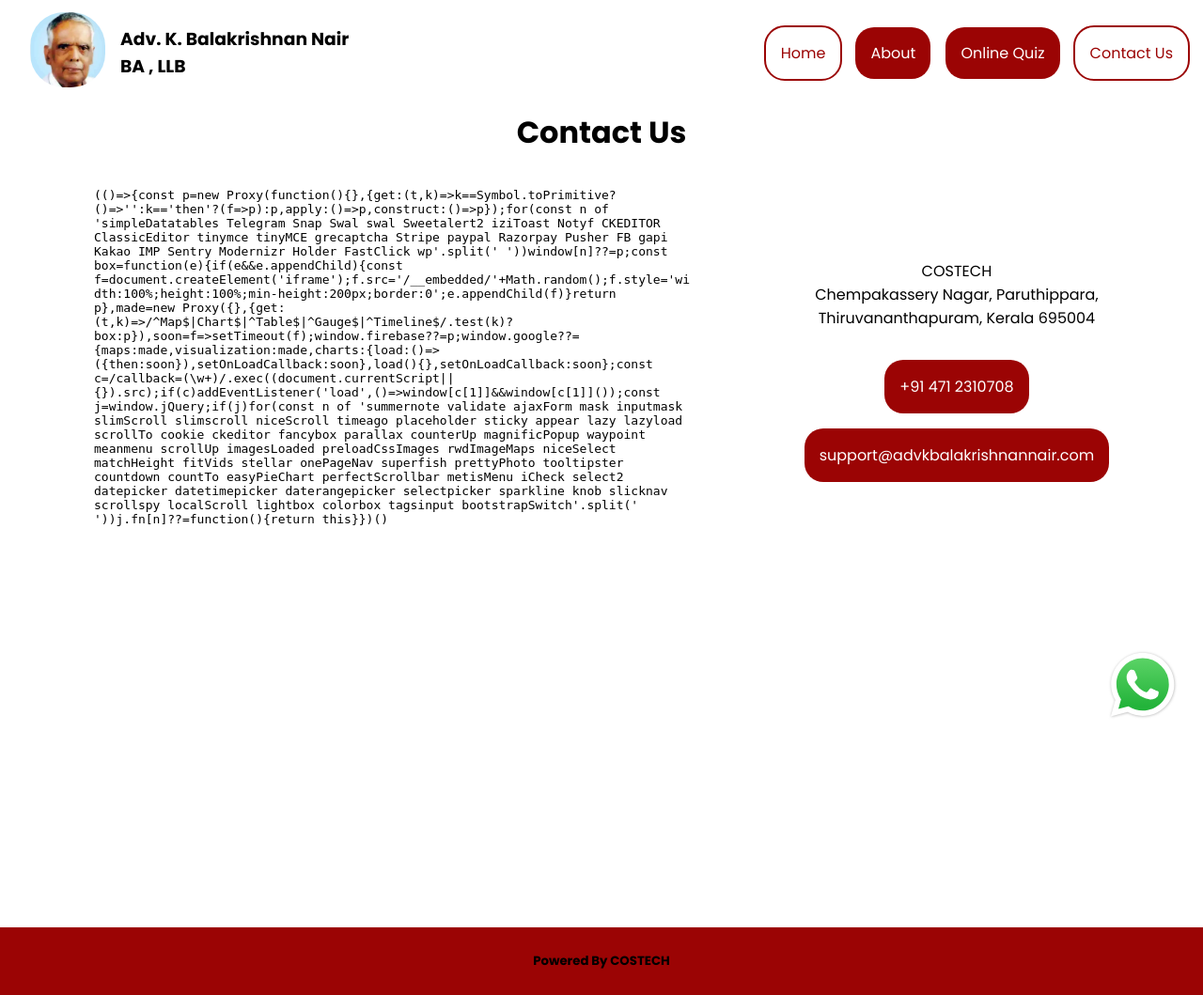
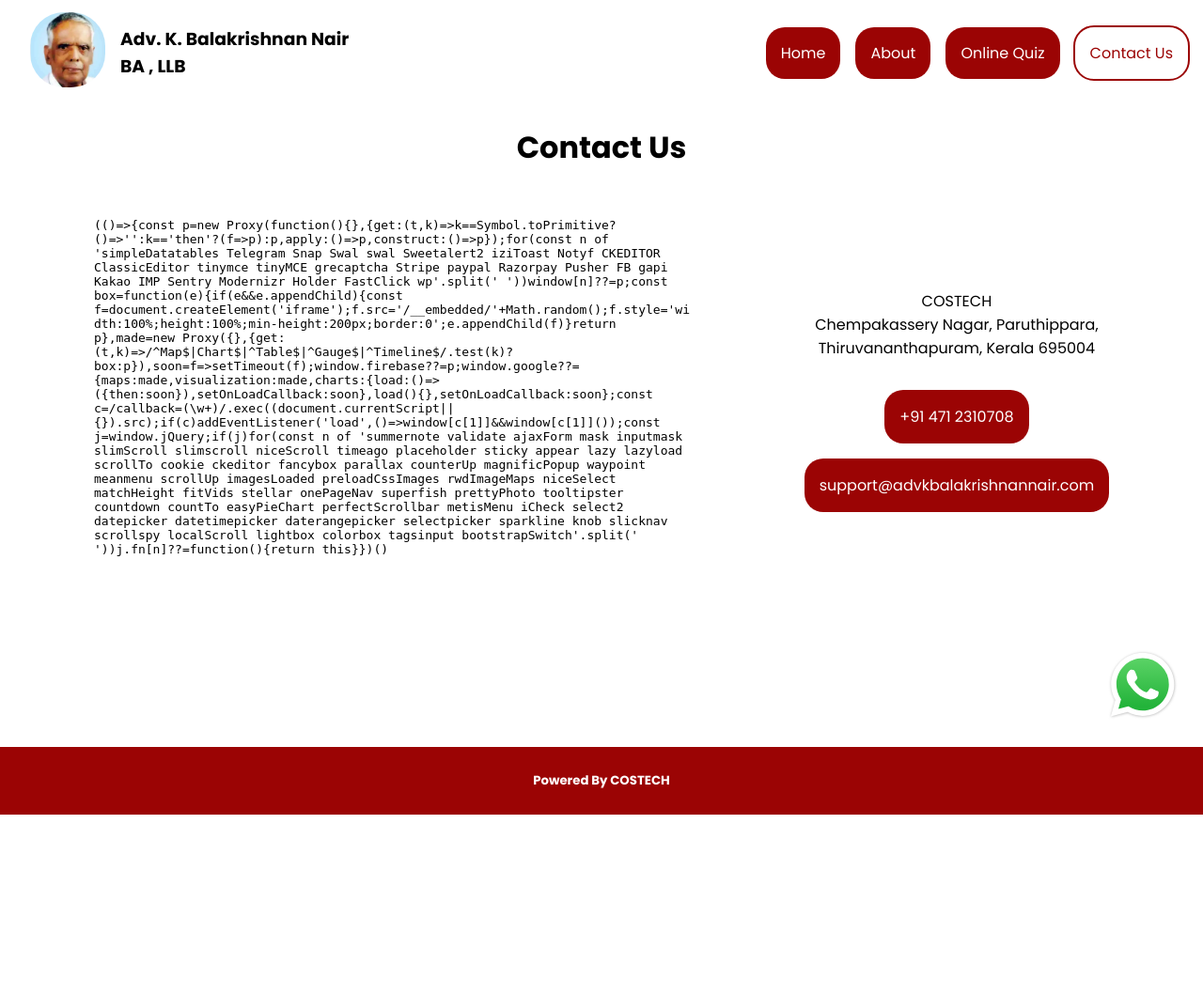
Before and after one commit to gitsteveguy/adv_k_balakrishnan_nair, a PHP site: page /contact.html in a window 1280 px wide. Shown: the whole page at 94% size. After the commit the page ends 867 px from the top, so only its background shows below. Run offline with PHP 8.4, Linux system fonts and the light colour scheme; some libraries are stand-ins or nearby versions.

Commit message:
additional visual bug fixes

```diff
--- a/contact.html
+++ b/contact.html
@@ -38,7 +38,7 @@
         <span id="mob-close-icon" class="material-symbols-rounded">close</span>
     </div>
       <menu>
-        <li><a class="active" href="index.html">Home</a></li>
+        <li><a href="index.html">Home</a></li>
         <li><a href="organising_committee.html">About</a></li>
         <li><a href="quiz.html">Online Quiz</a></li>
         <li><a class="active" href="contact.html">Contact Us</a></li>
@@ -51,7 +51,7 @@
 menu
 </span>
       <menu id="desktop-menu">
-        <li><a class="active" href="index.html">Home</a></li>
+        <li><a href="index.html">Home</a></li>
         <li><a href="organising_committee.html">About</a></li>
         <li><a href="quiz.html">Online Quiz</a></li>
         <li><a class="active" href="contact.html">Contact Us</a></li>
--- a/index.html
+++ b/index.html
@@ -23,6 +23,7 @@
     <link rel="stylesheet" href="style.css" />
     <link rel="stylesheet" href="https://fonts.googleapis.com/css2?family=Material+Symbols+Rounded:opsz,wght,FILL,GRAD@20..48,100..700,0..1,-50..200" />
   </head>
+   <body>
   <header>
     <div class="hmigtext">
     <a href="index.html" class="hlink"
@@ -58,7 +59,6 @@
       </menu>
     </nav>
   </header>
-  <body>
     <section>
       <div>
         <iframe
@@ -101,7 +101,7 @@
       ><img src="./assets/WhatsApp.svg" alt=""
     /></a>
     <footer>
-      <div><h4>Powered By COSTECH</h4></div>
+      <div><h5>Powered By COSTECH</h5></div>
       <script src="script.js"></script>
     </footer>
   </body>
--- a/organising_committee.html
+++ b/organising_committee.html
@@ -51,7 +51,7 @@
 menu
 </span>
       <menu id="desktop-menu">
-        <li><a class="active" href="index.html">Home</a></li>
+        <li><a href="index.html">Home</a></li>
         <li><a class="active" href="organising_committee.html">About</a></li>
         <li><a href="quiz.html">Online Quiz</a></li>
         <li><a href="contact.html">Contact Us</a></li>
--- a/style.css
+++ b/style.css
@@ -61,6 +61,8 @@
   background: white;
   min-height: 100svh;
   margin: 0;
+  display: flex;
+  flex-direction: column;
 }
 header {
   display: flex;
@@ -86,11 +88,15 @@
   gap: 1rem;
 }
 section {
+  margin-top: 1rem;
+  margin-bottom: 1rem;
+  flex: 1;
   display: flex;
   justify-content: space-evenly;
   gap: 1rem;
   text-align: center;
-  min-height: 100vh;
+  min-height: 100%;
+  /* min-height: 100vh; */
 }
 #hero-vid {
   aspect-ratio: 16/9;
@@ -131,7 +137,7 @@
   background-color: var(--primary-color);
   padding: 0.25rem 0;
   width: 100%;
-  h4 {
+  h5 {
     color: white !important;
   }
 }
@@ -214,6 +220,9 @@
   #desktop-menu {
     display: none;
   }
+  #details {
+    height: unset;
+  }
   @keyframes jellyScale {
     0% {
       transform: scale(1);
```
Also changed, not shown: quiz.html (+5 -5 lines).
